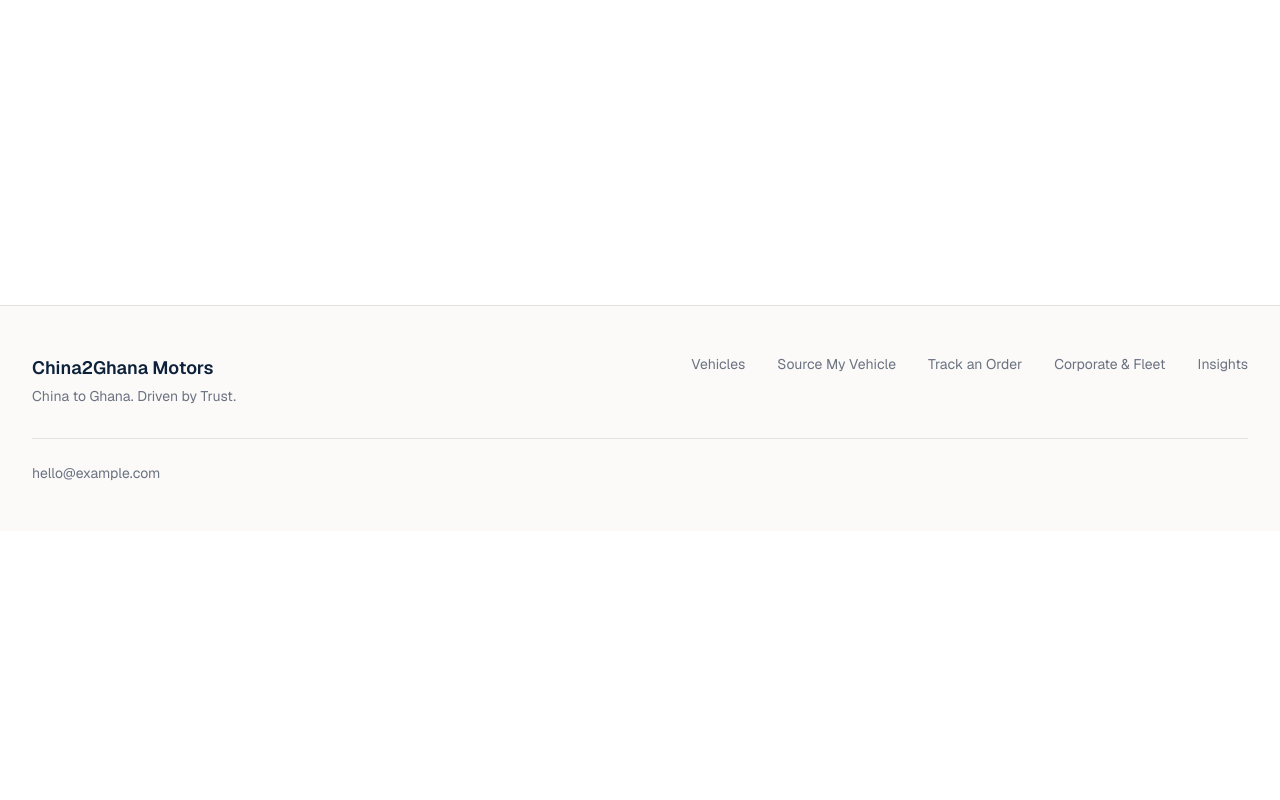
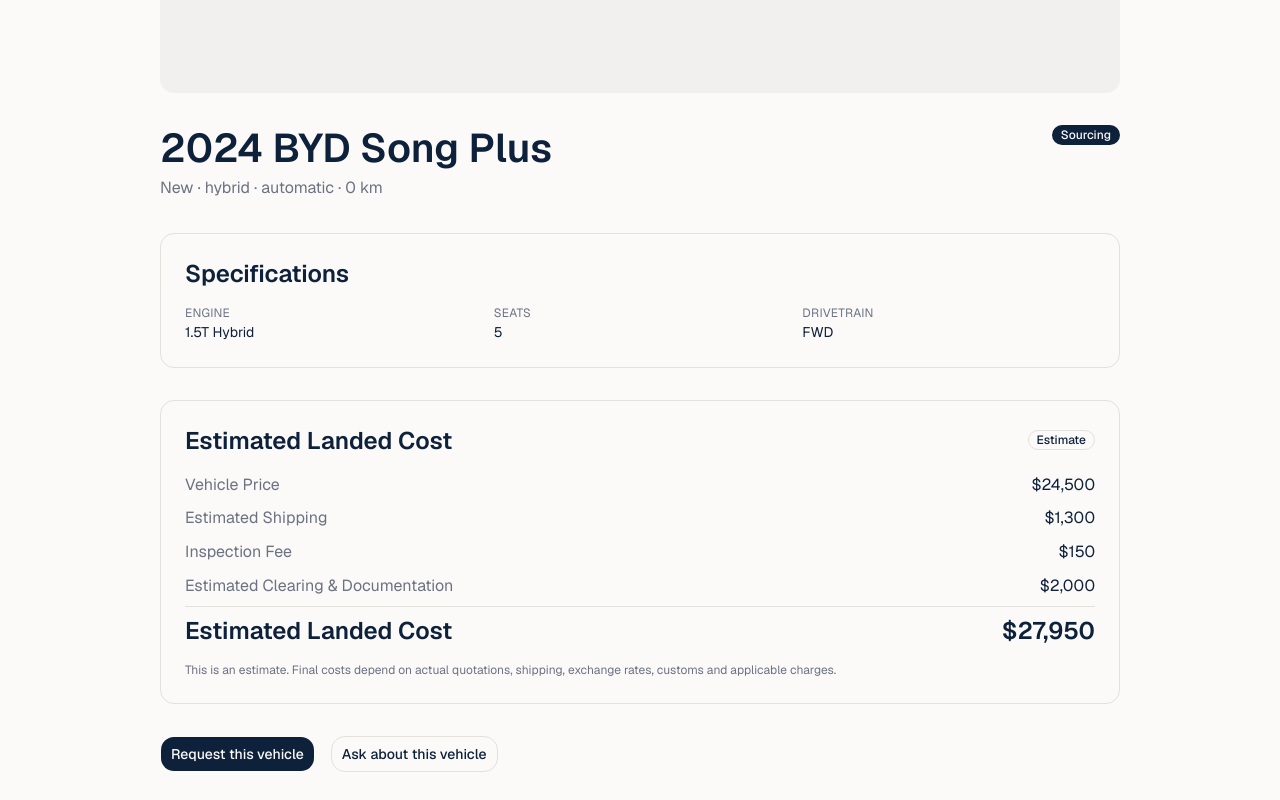
Before and after one commit to Braqweku/china2ghanamotors, a Next.js app: page /vehicles/veh_001 in a window 1280 px wide. Before the commit this address had no page. Shown: the part 560-1360 px from the top of the page. Before the commit the page ends 1091 px from the top, so only its background shows below. Built offline with nearby package versions, Linux system fonts and the light colour scheme.

Commit message:
feat: add vehicle detail page with cost breakdown

```diff
--- /dev/null
+++ b/app/vehicles/[id]/page.tsx
@@ -0,0 +1,109 @@
+import { notFound } from "next/navigation";
+import { Car } from "lucide-react";
+import { Badge } from "@/components/ui/badge";
+import { Button } from "@/components/ui/button";
+import { getVehicleById } from "@/lib/data/vehicles";
+import { estimateLandedCost } from "@/lib/pricing";
+import { buildWhatsAppLink, siteConfig } from "@/lib/config";
+
+export default async function VehicleDetailPage({
+  params,
+}: {
+  params: Promise<{ id: string }>;
+}) {
+  const { id } = await params;
+  const vehicle = await getVehicleById(id);
+
+  if (!vehicle) {
+    notFound();
+  }
+
+  const { shippingUsd, inspectionUsd, clearingUsd, totalUsd } = estimateLandedCost(vehicle);
+  const vehicleName = `${vehicle.year} ${vehicle.make} ${vehicle.model}`;
+  const whatsappHref = buildWhatsAppLink(
+    `I'm interested in the ${vehicleName} listed by ${siteConfig.name}.`
+  );
+
+  return (
+    <div className="mx-auto max-w-5xl px-4 py-12 sm:px-6 lg:px-8">
+      <div className="flex aspect-video items-center justify-center rounded-lg bg-muted">
+        <Car className="h-20 w-20 text-muted-foreground" aria-hidden="true" />
+      </div>
+
+      <div className="mt-8 flex flex-wrap items-start justify-between gap-4">
+        <div>
+          <h1 className="text-h1 font-semibold text-foreground">{vehicleName}</h1>
+          <p className="mt-1 text-body text-muted-foreground">
+            {vehicle.condition === "new" ? "New" : "Used"} · {vehicle.fuelType} ·{" "}
+            {vehicle.transmission} · {vehicle.mileageKm.toLocaleString()} km
+          </p>
+        </div>
+        <Badge variant={vehicle.availability === "sold" ? "secondary" : "default"}>
+          {vehicle.availability === "sold"
+            ? "Sold"
+            : vehicle.availability === "available"
+              ? "Available"
+              : "Sourcing"}
+        </Badge>
+      </div>
+
+      <section className="mt-8 rounded-lg border border-border p-6">
+        <h2 className="text-h3 font-semibold text-foreground">Specifications</h2>
+        <dl className="mt-4 grid grid-cols-2 gap-4 sm:grid-cols-3">
+          {Object.entries(vehicle.specs).map(([key, value]) => (
+            <div key={key}>
+              <dt className="text-caption uppercase tracking-wide text-muted-foreground">
+                {key}
+              </dt>
+              <dd className="text-small text-foreground">{value}</dd>
+            </div>
+          ))}
+        </dl>
+      </section>
+
+      <section className="mt-8 rounded-lg border border-border p-6">
+        <div className="flex items-center justify-between">
+          <h2 className="text-h3 font-semibold text-foreground">Estimated Landed Cost</h2>
+          <Badge variant="outline">Estimate</Badge>
+        </div>
+        <dl className="mt-4 space-y-2 text-body">
+          <div className="flex justify-between">
+            <dt className="text-muted-foreground">Vehicle Price</dt>
+            <dd className="text-foreground">${vehicle.priceUsd.toLocaleString()}</dd>
+          </div>
+          <div className="flex justify-between">
+            <dt className="text-muted-foreground">Estimated Shipping</dt>
+            <dd className="text-foreground">${shippingUsd.toLocaleString()}</dd>
+          </div>
+          <div className="flex justify-between">
+            <dt className="text-muted-foreground">Inspection Fee</dt>
+            <dd className="text-foreground">${inspectionUsd.toLocaleString()}</dd>
+          </div>
+          <div className="flex justify-between">
+            <dt className="text-muted-foreground">Estimated Clearing & Documentation</dt>
+            <dd className="text-foreground">${clearingUsd.toLocaleString()}</dd>
+          </div>
+          <div className="flex justify-between border-t border-border pt-2 text-h3 font-semibold">
+            <dt className="text-foreground">Estimated Landed Cost</dt>
+            <dd className="text-foreground">${totalUsd.toLocaleString()}</dd>
+          </div>
+        </dl>
+        <p className="mt-4 text-caption text-muted-foreground">
+          This is an estimate. Final costs depend on actual quotations, shipping,
+          exchange rates, customs and applicable charges.
+        </p>
+      </section>
+
+      <div className="mt-8 flex flex-col gap-4 sm:flex-row">
+        <Button asChild size="lg">
+          <a href="/source">Request this vehicle</a>
+        </Button>
+        <Button asChild size="lg" variant="outline">
+          <a href={whatsappHref} target="_blank" rel="noopener noreferrer">
+            Ask about this vehicle
+          </a>
+        </Button>
+      </div>
+    </div>
+  );
+}
```
